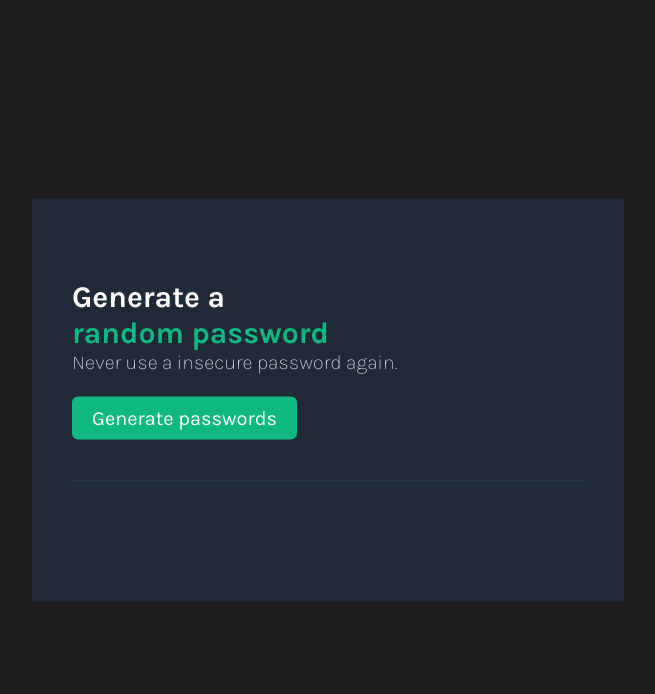
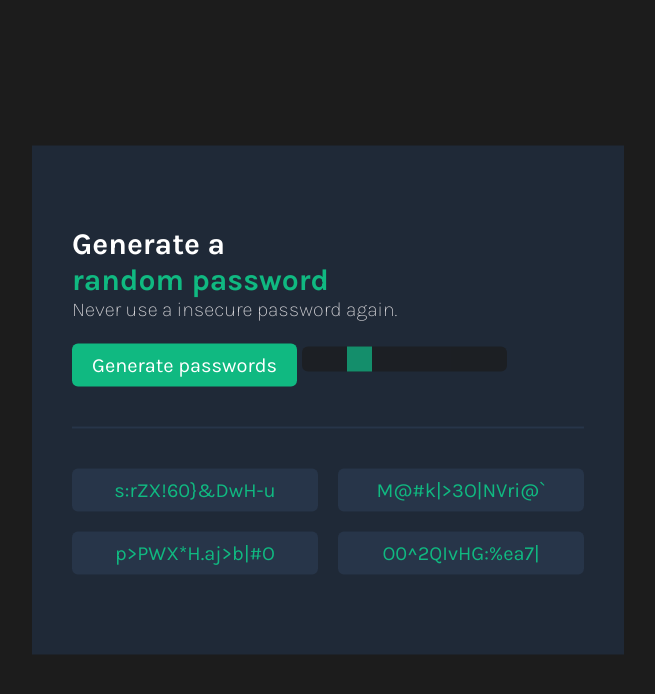
Before and after one commit to henriktb2008/password-generator, a plain HTML site: page index.html in a window 1280 px wide. Shown: the whole page, without its empty margins (312-967 px from the left). Drawn offline with Linux system fonts and the light colour scheme.

Commit message:
slider test

```diff
--- a/index.css
+++ b/index.css
@@ -80,3 +80,36 @@ hr {
 	padding-block: 0.5rem;
     border-radius: 6px;
 }
+
+.slider {
+    -webkit-appearance: none;
+    appearance: none;
+    border-radius: 6px;
+    width: 40%;
+    height: 25px;
+    background: var(--neutral-dark);
+    outline: none;
+    opacity: 0.7;
+    -webkit-transition: .2s;
+    transition: opacity .2s;
+}
+
+.slider:hover {
+    opacity: 1;
+}
+
+.slider::-webkit-slider-thumb {
+    -webkit-appearance: none;
+    appearance: none;
+    width: 25px;
+    height: 25px;
+    background: var(--primary);
+    cursor: pointer;
+}
+
+.slider::-moz-range-thumb {
+    width: 25px;
+    height: 25px;
+    background: var(--primary);
+    cursor: pointer;
+}
--- a/index.html
+++ b/index.html
@@ -13,6 +13,7 @@
 			<p class="dimmed">Never use a insecure password again.</p>
             <br>
             <button onclick="generatePasswords()">Generate passwords</button>
+            <input type="range" min="1" max="5" value="2" class="slider" id="password-slider">
             <hr>
             <div class="password-container" id="password-container">
 
--- a/index.js
+++ b/index.js
@@ -2,14 +2,21 @@ const characters = ["A","B","C","D","E","F","G","H","I","J","K","L","M","N","O",
 "/"]
 
 let passwordContainerEl = document.getElementById("password-container")
+let passwordSliderEl = document.getElementById("password-slider")
+
+let passwordAmout = 4
+
+generatePasswords()
+
+passwordSliderEl.oninput = function() {
+    passwordAmout = this.value * 2
+}
 
 function generatePasswords() {
-    console.log("clicked")
     while (passwordContainerEl.firstChild) {
         passwordContainerEl.removeChild(passwordContainerEl.lastChild)
     }
-
-    for (let i = 0; i < 4; i++) {
+    for (let i = 0; i < passwordAmout; i++) {
         addPassword(15)
     }
 }
```
